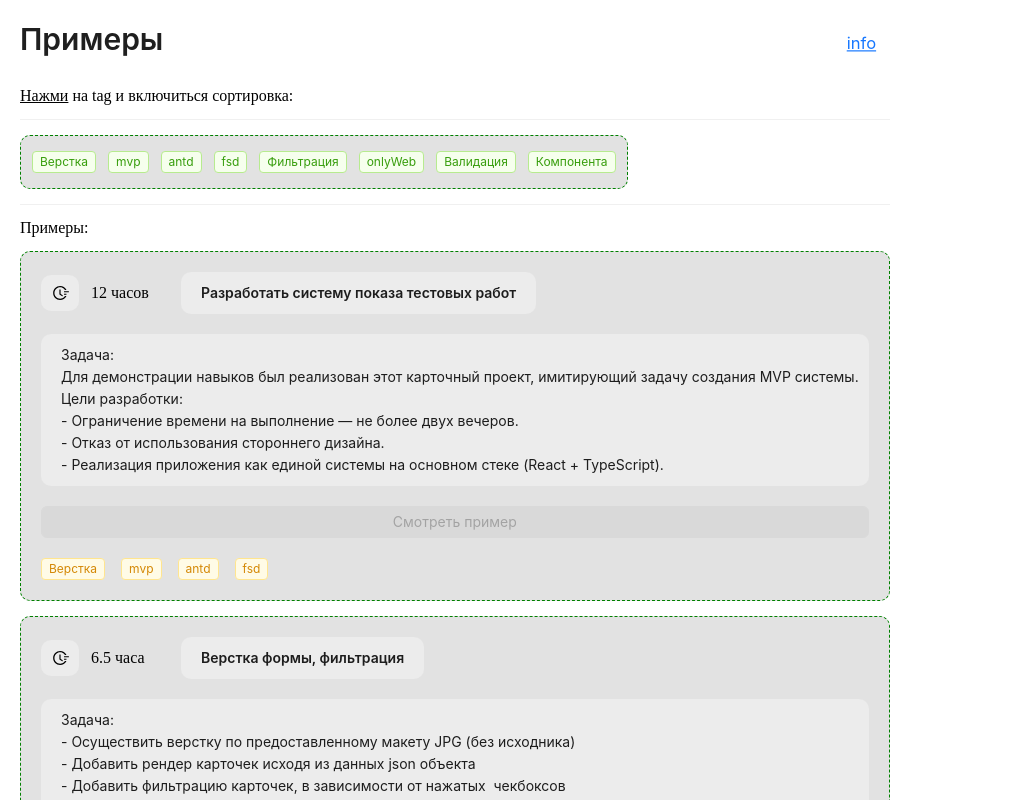
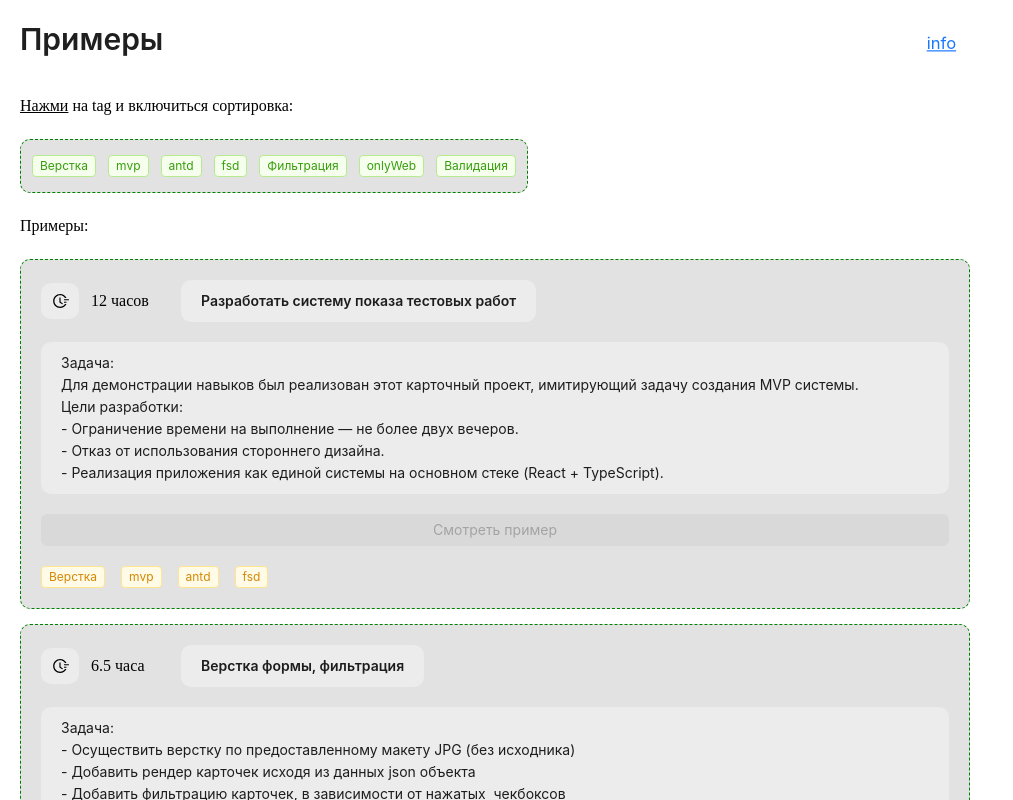
Before and after one commit to Gadior/adflasher, a React (Create React App) app: page / in a window 1280 px wide. Shown: the top 800 px of the page, without its empty margins (0-1013 px from the left). Built offline with nearby package versions, Linux system fonts and the light colour scheme.

Commit message:
stable__fix

```diff
--- a/src/Components/Data/jsonData.json
+++ b/src/Components/Data/jsonData.json
@@ -20,7 +20,7 @@
     "description": "Задача: <br />- Реализовать демонстрацию приемов валидации полей ввода<br />",
     "href": "#",
     "cardName": "2",
-    "tags": ["Валидация", "Компонента", "fsd", "antd"],
+    "tags": ["Валидация"],
     "time": "2 часа"
   }
 ]
--- a/src/Components/Pages/main/main.css
+++ b/src/Components/Pages/main/main.css
@@ -21,6 +21,12 @@ html {
   50% {
     transform: translateX(20px);
   }
+}
+.container {
+  max-width: 950px;
+}
+.container > *:not(:last-child) {
+  margin-bottom: 25px;
 }
 
 .container-cards > *:not(:last-child) {
--- a/src/Components/Pages/main/main.tsx
+++ b/src/Components/Pages/main/main.tsx
@@ -59,7 +59,7 @@ export default function Main() {
   // ___ return
   // #region ~ return if "main"
   return (
-    <Space direction={"vertical"} className="container">
+    <Flex vertical={true} className="container">
       <Flex style={{ width: "100%" }} justify={"space-between"} align="center">
         <Title level={2}>Примеры</Title>
         <Space style={{ paddingBottom: "10px", cursor: "pointer" }}>
@@ -96,8 +96,6 @@ export default function Main() {
         </p>
       </Space>
 
-      <Divider style={{ margin: 0 }}></Divider>
-
       {/*Таги*/}
       <Space>
         {/* Очистка */}
@@ -121,7 +119,6 @@ export default function Main() {
             ))}
         </Space>
       </Space>
-      <Divider style={{ margin: 0 }}></Divider>
 
       {/* Тело  */}
       <p>Примеры:</p>
@@ -201,7 +198,7 @@ export default function Main() {
           </div>
         </div>
       )}
-    </Space>
+    </Flex>
   );
   // #endregion ~ return
 
```
